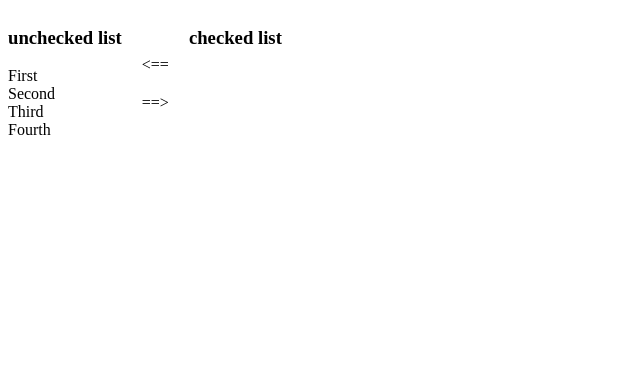
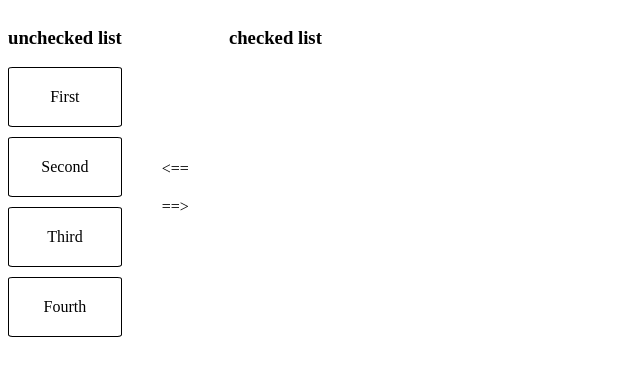
Before and after one commit to codymcnamara/react-practice, a React app: page / in a window 1280 px wide. Shown: the top 376 px of the page, without its empty margins (0-640 px from the left). Built offline with nearby package versions, Linux system fonts and the light colour scheme; the HTML template or start-up script is replaced by a standard one.

Commit message:
add "selected" functionality

```diff
--- a/src/Components/TransferList.tsx
+++ b/src/Components/TransferList.tsx
@@ -10,9 +10,19 @@ interface Item {
 }
 
 export const TransferList = () => {
-  const [items, setItems] = useState(data);
-  const [selected, setSelected] = useState([])
+  const [items, setItems] = useState<Item[]>(data);
+  const [selected, setSelected] = useState<Item[]>([])
 
+
+  const updateSelected = (item: Item) => {
+    if(selected.includes(item)){
+      setSelected(selected.filter((selectedItem)=> {
+        return selectedItem !== item
+      }))
+    }else {
+      setSelected([...selected, item]);
+    }
+  }
 
   return(
       <div className="transferList">
@@ -20,7 +30,7 @@ export const TransferList = () => {
           <h3>unchecked list</h3>
           {items.map((item)=>{
             if(!item.checked)
-              return <Checkbox item={item} key={item.id}/>
+              return <Checkbox item={item} key={item.id} handleClick={updateSelected} isSelected={selected.includes(item)}/>
           })}
         </div>
         <Controls/>
@@ -28,11 +38,9 @@ export const TransferList = () => {
           <h3>checked list</h3>
           {items.map((item)=>{
             if(item.checked)
-              return <Checkbox item={item} key={item.id}/>
+              return <Checkbox item={item} key={item.id} handleClick={updateSelected} isSelected={selected.includes(item)}/>
           })}
         </div>
-
-
       </div>
   )
 
@@ -48,10 +56,10 @@ const Controls = ()=> {
   )
 }
 
-const Checkbox = ({item}: {item: Item}) => {
+const Checkbox = ({item, handleClick, isSelected}: {item: Item, handleClick: (item: Item)=> void, isSelected: boolean} ) => {
 
   return(
-    <div>
+    <div onClick={()=>handleClick(item)} className={'checkbox' + (isSelected ? ' selected' : '')}>
       <div>{item.title}</div>
     </div>
   )
--- a/src/css/TransferList.css
+++ b/src/css/TransferList.css
@@ -7,10 +7,24 @@
   flex-direction: column;
   align-items: center;
   justify-content: center;
-  margin: 0 20px;
+  margin: 0 40px;
 
   a {
     display: block;
     margin-top: 20px;
   }
 }
+
+.checkbox {
+  border-radius: 4%;
+  padding: 20px;
+  border: 1px solid black;
+  margin-bottom: 10px;
+  cursor: pointer;
+  text-align: center;
+}
+
+.selected {
+  background: black;
+  color: white;
+}
```
